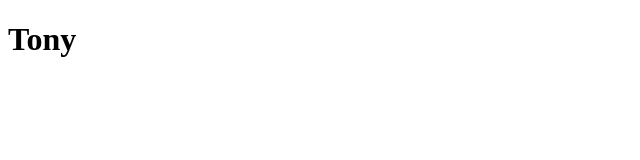
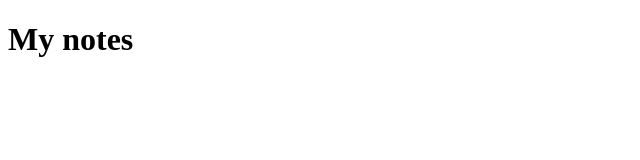
Before and after one commit to tonyram19/notes-app, a website: page app/index.html in a window 1280 px wide. Shown: the whole page, without its empty margins (0-640 px from the left). Drawn offline with Linux system fonts and the light colour scheme.

Commit message:
Changed title

```diff
--- a/app/index.html
+++ b/app/index.html
@@ -2,9 +2,9 @@
 <html>
     <head>
         <meta charset="utf-8">
-        <title>Tony</title>
+        <title>Notes</title>
     </head>
     <body>
-        <h1>Tony</h1>
+        <h1>My notes</h1>
     </body>
 </html>
```
